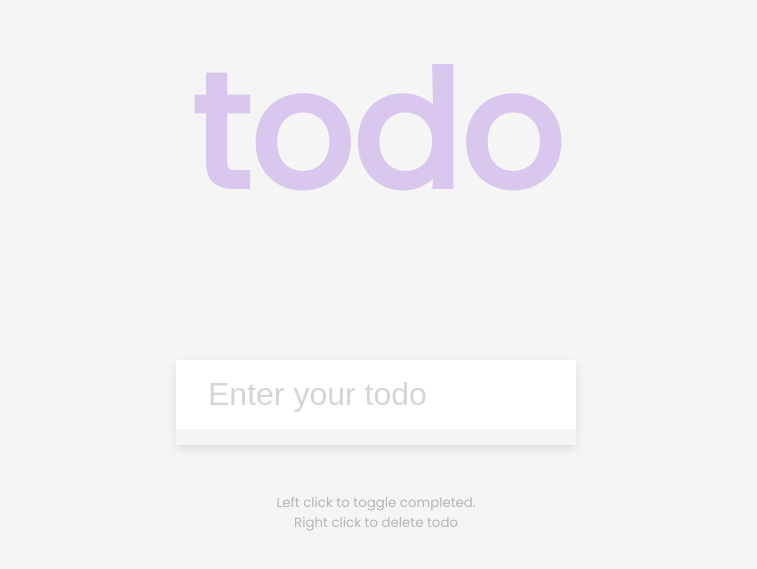
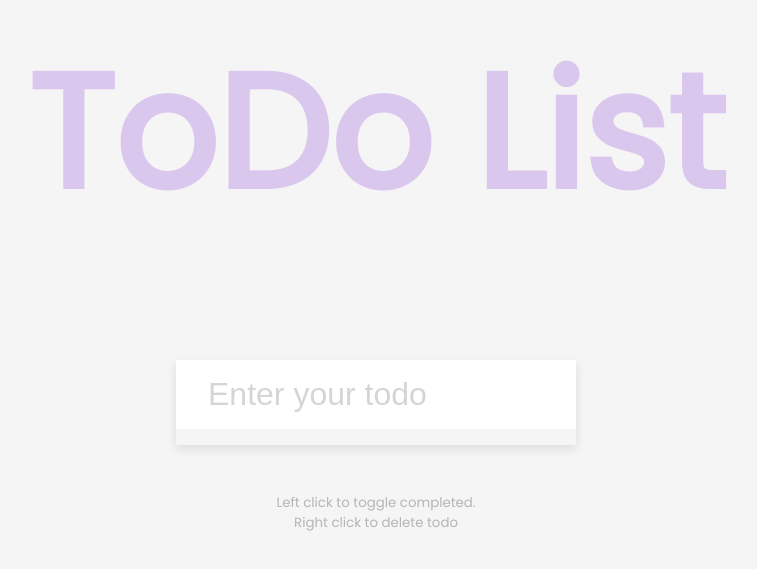
Before and after one commit to Danielyan86/DevOpsGPT_Demo, a website: page public/index.html in a window 1280 px wide. Shown: the part 181-750 px from the top of the page, without its empty margins (264-1021 px from the left). Drawn offline with Linux system fonts and the light colour scheme.

Commit message:
update title for demo

```diff
--- a/public/index.html
+++ b/public/index.html
@@ -7,7 +7,7 @@
     <title>Todo List</title>
   </head>
   <body>
-    <h1>todo</h1>
+    <h1>ToDo List</h1>
     <form id="form">
       <input type="text" class="input" id="input" placeholder="Enter your todo" autocomplete="off" />
 
```
